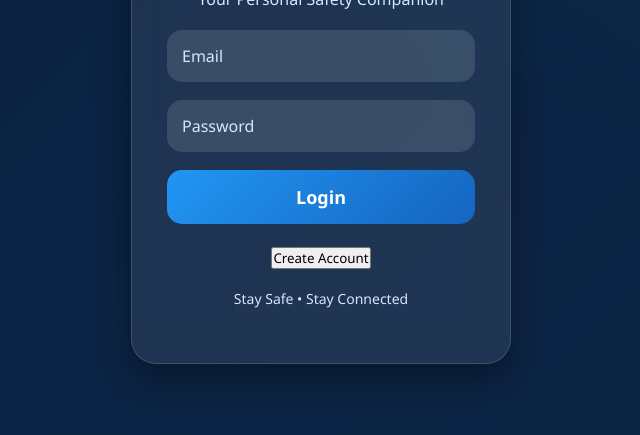
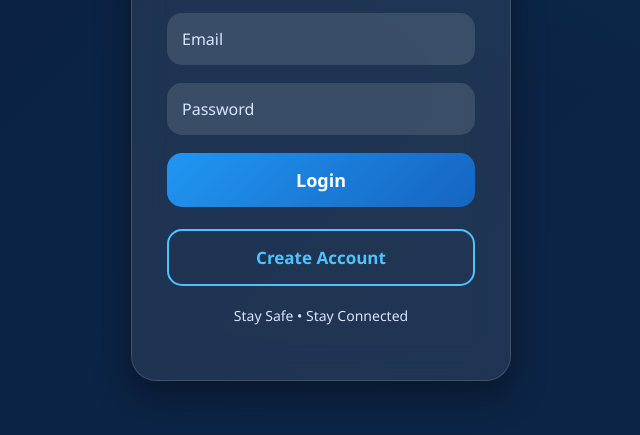
Before and after one commit to vmsuhas075-stack/SafeHome, a website: page index.html in a window 1280 px wide. Shown: the part 315-750 px from the top of the page, without its empty margins (319-959 px from the left). Drawn offline with Linux system fonts and the light colour scheme.

Commit message:
Update style.css

```diff
--- a/style.css
+++ b/style.css
@@ -465,3 +465,36 @@ grid-template-columns:1fr 1fr;
 }
 
     }
+.register-btn{
+
+width:100%;
+
+padding:15px;
+
+border:none;
+
+border-radius:15px;
+
+background:transparent;
+
+border:2px solid #4fc3ff;
+
+color:#4fc3ff;
+
+font-size:17px;
+
+font-weight:bold;
+
+cursor:pointer;
+
+transition:.3s;
+
+}
+
+.register-btn:hover{
+
+background:#4fc3ff;
+
+color:white;
+
+}
```
